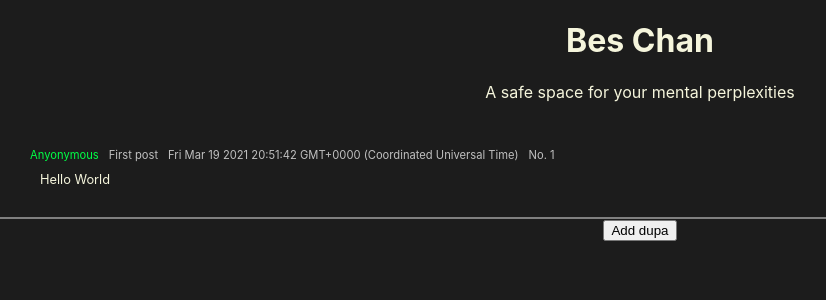
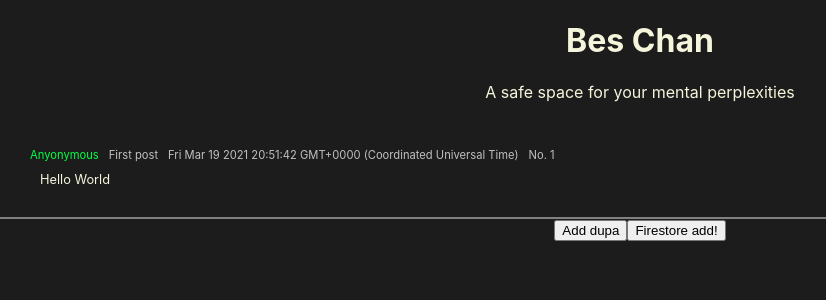
Before and after one commit to Sebosun/Anonymous-Forum, a React (Create React App) app: page / in a window 1280 px wide. Shown: the top 300 px of the page, without its empty margins (0-826 px from the left). Built offline with nearby package versions, Linux system fonts and the light colour scheme.

Commit message:
increase firestore post count function

```diff
--- a/src/App.js
+++ b/src/App.js
@@ -2,6 +2,7 @@ import React, { useState, useEffect } from "react";
 import "./App.css";
 import Thread from "./components/Thread";
 import Header from "./components/Header";
+import { firebase } from "@firebase/app";
 
 function App() {
   const [postNumeration, setPostNumeration] = useState(1);
@@ -15,7 +16,7 @@ function App() {
     },
   ]);
 
-  let dupa = {
+  let genPost = {
     postNo: postNumeration,
     title: "First post",
     time: new Date(),
@@ -28,9 +29,18 @@ function App() {
     setThreadPosts(emptyThread);
   }
 
+ // increases firestore count
+  function increaseCount() {
+    const db = firebase.firestore();
+    const increment = firebase.firestore.FieldValue.increment(1);
+    const postNoRef = db.collection("meta").doc("data");
+    postNoRef.update({ postNo: increment });
+  }
+
   function updatePostNumber() {
     setPostNumeration(postNumeration + 1);
   }
+
   useEffect(() => {
     updatePostNumber();
   }, [threadPosts]);
@@ -51,7 +61,10 @@ function App() {
           );
         })}
       </div>
-      <button onClick={() => addNewThread(dupa)}>Add dupa</button>
+      <button onClick={() => addNewThread(genPost)}>Add dupa</button>
+        <button onClick={() => increaseCount()}>
+            Firestore add!
+        </button>
     </div>
   );
 }
```
